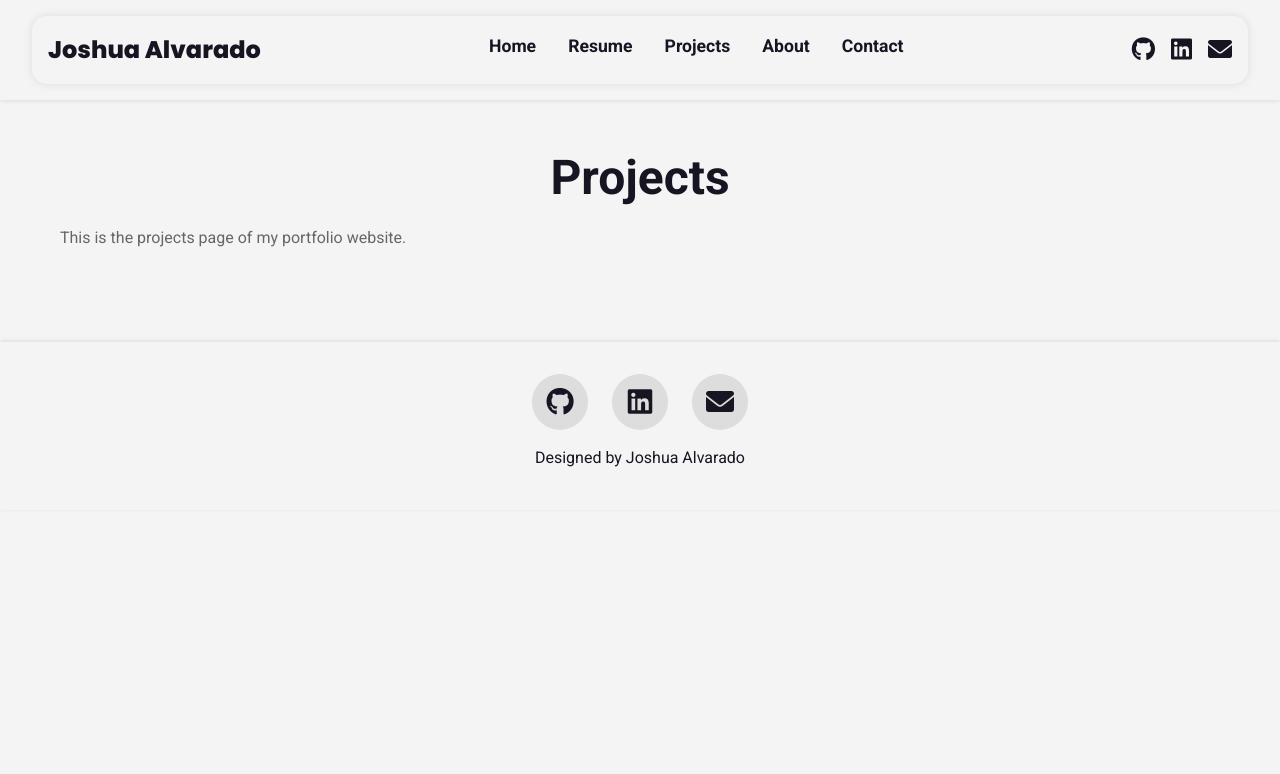
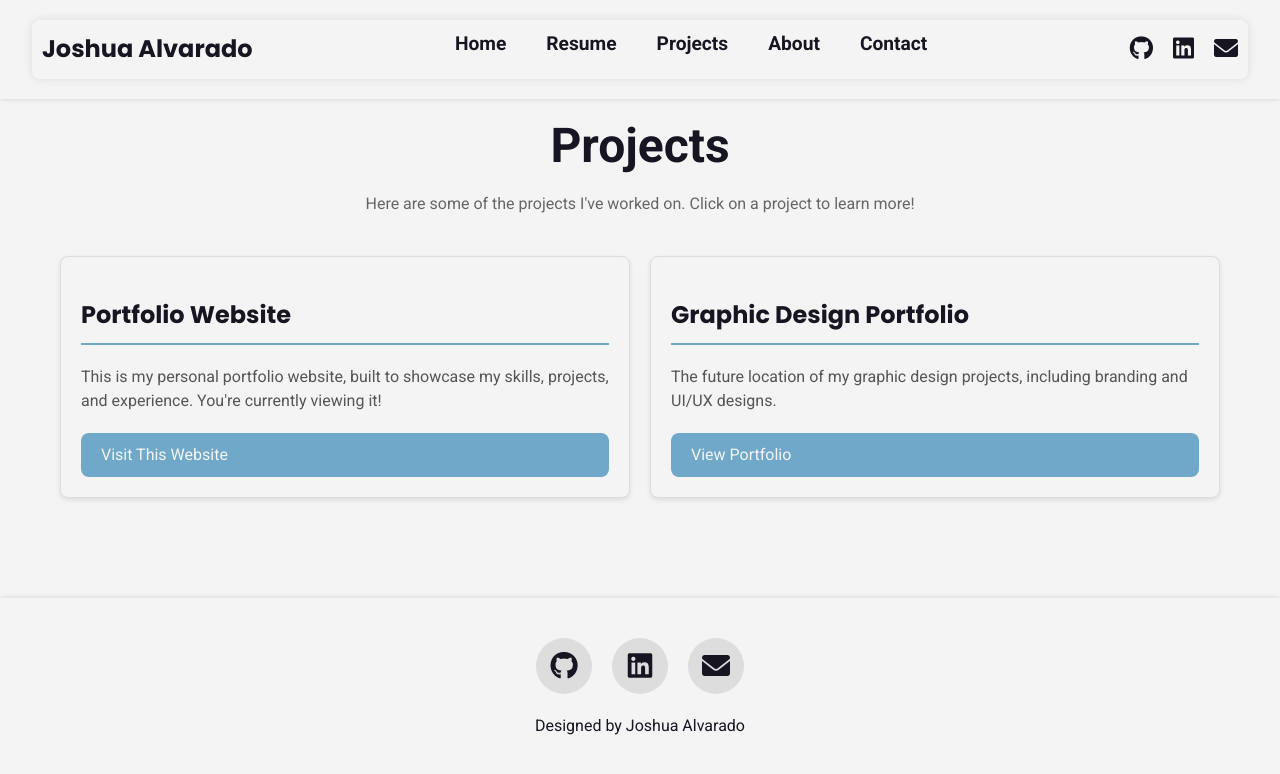
Before and after one commit to JoshuaAlvarado-hub/joshalvarado.com, a Jekyll site: the page built from projects.html, in a window 1280 px wide. Shown: the top 774 px of the page. Built offline with Jekyll 4.4.1, drawn with Linux system fonts in a browser that asks for light colours.

Commit message:
added content to projects page
updated projects page to include this website as well as a future design portfolio. Updated CSS file to use more variables for improved consistency.

```diff
--- a/assets/css/style.css
+++ b/assets/css/style.css
@@ -16,22 +16,12 @@
     --hover-color: #699ab6;
 
     /* Fonts */
-    --font-family: 'Arial', sans-serif;
-
-    /* Navigation */
-    --logo-fontsize: 1.5rem;
-    --navsidepadding: clamp(1rem, 5vw, 5rem);
-
-    /* Footer */
-    --footercircles: 2rem;
-    --footercircles-fontsize: calc(var(--footercircles) / 2);
-
-    /* Font Families */
     --font-primary: 'Poppins', sans-serif;
     --font-secondary: 'Roboto', sans-serif;
     --font-monospace: 'Space Mono', monospace;
 
     /* Font Sizes */
+    --font-size-nav-items: 1.2rem;
     --font-size-h1: 3rem;
     --font-size-h2: 2rem;
     --font-size-h3: 1.5rem;
@@ -47,6 +37,32 @@
     /* Line Heights */
     --line-height-normal: 1.5;
     --line-height-heading: 1.2;
+
+    /* Spacing */
+    --gap-small: 10px;
+    --gap-medium: 20px;
+    --gap-large: 40px;
+
+    /* Margins */
+    --margin-small: 10px;
+    --margin-medium: 20px;
+    --margin-large: 40px;
+
+    /* Padding */
+    --padding-small: 10px;
+    --padding-medium: 20px;
+    --padding-large: 40px;
+
+    /* Border Radius */
+    --border-radius: 8px;
+
+    /* Navigation */
+    --logo-fontsize: 1.5rem;
+    --navsidepadding: clamp(1rem, 5vw, 5rem);
+
+    /* Footer */
+    --footercircles: 2rem;
+    --footercircles-fontsize: calc(var(--footercircles) / 2);
 }
 
 /* Global Styles */
@@ -61,45 +77,45 @@ html {
 
 body {
     font-family: var(--font-family);
-    line-height: 1.5;
+    line-height: var(--line-height-normal);
     margin: 0;
     padding: 0;
     background-color: var(--background-color);
 }
 
 h1 {
-    font-size: 3rem;
-    margin: 0.5rem 0;
+    font-size: var(--font-size-h1);
+    margin: var(--margin-small) 0;
     color: var(--primary-color);
     text-align: center;
 }
 
 h2 {
-    font-size: 2rem;
-    margin-bottom: 1rem;
+    font-size: var(--font-size-h2);
+    margin-bottom: var(--margin-medium);
     color: var(--primary-color);
     border-bottom: 2px solid var(--secondary-color);
-    padding-bottom: 0.5rem;
+    padding-bottom: var(--padding-small);
 }
 
 h3 {
-    font-size: 1.5rem;
-    margin: 0.5rem 0;
+    font-size: var(--font-size-h3);
+    margin: var(--margin-small) 0;
     color: var(--text-color);
 }
 
 p {
-    margin: 0.5rem 0;
+    margin: var(--margin-small) 0;
     color: var(--text-muted-color);
 }
 
 ul {
-    margin: 1rem 0;
-    padding-left: 1.5rem;
+    margin: var(--margin-medium) 0;
+    padding-left: var(--padding-large);
 }
 
 ul li {
-    margin-bottom: 0.5rem;
+    margin-bottom: var(--margin-small);
 }
 
 .time {
@@ -111,15 +127,15 @@ ul li {
 .container {
     max-width: 1200px;
     margin: 0 auto;
-    padding: 20px;
-    font-family: 'Roboto', sans-serif;
-    line-height: 1.6;
+    padding: var(--padding-medium);
+    font-family: var(--font-secondary);
+    line-height: var(--line-height-normal);
 }
 
 main {
     flex: 1;
-    margin-top: 5rem;
-    padding: 2rem;
+    margin-top: var(--margin-large);
+    padding: var(--padding-large);
 }
 
 /* Header */
@@ -139,9 +155,9 @@ nav {
     justify-content: space-between;
     align-items: center;
     background-color: var(--tertiary-color);
-    padding: 1rem;
-    border-radius: 15px;
-    margin: 1rem auto;
+    padding: var(--padding-small);
+    border-radius: var(--border-radius);
+    margin: var(--margin-medium) auto;
     width: calc(100% - var(--navsidepadding));
     box-shadow: 0px 0px 10px var(--shadow-color);
 }
@@ -151,8 +167,8 @@ nav {
 }
 
 .logo {
-    font-family: "Poppins", sans-serif;
-    font-weight: 800;
+    font-family: var(--font-primary);
+    font-weight: var(--font-weight-bold);
     font-size: var(--logo-fontsize);
     white-space: nowrap;
 }
@@ -165,12 +181,12 @@ nav {
 .nav-right {
     margin-left: auto;
     display: flex;
-    gap: 1rem;
+    gap: var(--gap-medium);
     align-items: center;
 }
 
 .nav-right a {
-    font-size: 1.5rem;
+    font-size: var(--font-size-h3);
     color: var(--primary-color);
     text-decoration: none;
     transition: color 0.3s ease;
@@ -183,15 +199,15 @@ nav {
 nav ul {
     list-style: none;
     display: flex;
-    gap: 2rem;
+    gap: var(--gap-large);
     margin: 0;
     padding: 0;
 }
 
 nav a {
-    font-family: "Roboto", sans-serif;
-    font-weight: 700;
-    font-size: 1.1rem;
+    font-family: var(--font-secondary);
+    font-weight: var(--font-weight-bold);
+    font-size: var(--font-size-nav-items);
     color: var(--primary-color);
     text-decoration: none;
     transition: color 0.3s ease;
@@ -206,7 +222,7 @@ nav a:hover {
     background: none;
     color: var(--primary-color);
     border: none;
-    font-size: 1.5rem;
+    font-size: var(--font-size-h3);
     cursor: pointer;
 }
 
@@ -219,16 +235,16 @@ footer {
     background: var(--background-color);
     color: var(--primary-color);
     text-align: center;
-    padding: 2rem 0;
-    margin-top: 2rem;
+    padding: var(--padding-large) 0;
+    margin-top: var(--margin-large);
     box-shadow: 0 -1px 4px var(--shadow-color);
 }
 
 .footer-socials {
     display: flex;
     justify-content: center;
-    gap: 1.5rem;
-    margin-bottom: 1rem;
+    gap: var(--gap-medium);
+    margin-bottom: var(--margin-medium);
 }
 
 .footer-socials a {
@@ -251,8 +267,8 @@ footer {
 }
 
 .footer-text {
-    font-family: "Roboto", sans-serif;
-    font-size: 1rem;
+    font-family: var(--font-secondary);
+    font-size: var(--font-size-body);
     color: var(--primary-color);
 }
 
@@ -265,7 +281,7 @@ footer {
     justify-content: center;
     align-items: flex-start;
     height: 60vh;
-    padding: 20px;
+    padding: var(--padding-medium);
     box-sizing: border-box;
 }
 
@@ -278,7 +294,7 @@ footer {
     font-size: var(--font-size-h1);
     font-weight: var(--font-weight-bold);
     color: var(--text-color);
-    margin-bottom: 20px;
+    margin-bottom: var(--margin-medium);
     text-align: left;
 }
 
@@ -293,32 +309,91 @@ footer {
 
 /* Resume Page */
 .work-experience, .skills {
-    margin-top: 40px;
+    margin-top: var(--margin-large);
 }
 
 .job {
-    margin-bottom: 30px;
+    margin-bottom: var(--margin-medium);
 }
 
 .job ul li {
-    font-family: "Roboto", sans-serif;
-    font-size: 1rem;
+    font-family: var(--font-secondary);
+    font-size: var(--font-size-body);
     color: var(--text-color);
-    margin-bottom: 5px;
+    margin-bottom: var(--margin-small);
 }
 
 .skills ul li {
-    font-family: "Roboto", sans-serif;
-    font-size: 1rem;
+    font-family: var(--font-secondary);
+    font-size: var(--font-size-body);
     color: var(--text-color);
-    font-weight: bold;
+    font-weight: var(--font-weight-bold);
+}
+
+/* Projects Page */
+.projects-grid {
+    display: grid;
+    grid-template-columns: repeat(auto-fit, minmax(300px, 1fr)); /* Responsive grid */
+    gap: var(--gap-medium);
+    margin-top: var(--margin-large);
+}
+
+.project {
+    display: flex;
+    flex-direction: column;
+    justify-content: space-between;
+    background-color: var(--tertiary-color);
+    border: 1px solid var(--border-color);
+    border-radius: var(--border-radius);
+    padding: var(--padding-medium);
+    box-shadow: 0 2px 5px var(--shadow-color);
+    transition: transform 0.3s ease, box-shadow 0.3s ease;
+    height: 100%;
+}
+
+.project:hover {
+    transform: translateY(-5px);
+    box-shadow: 0 4px 10px var(--shadow-color);
+}
+
+.project h2 {
+    font-family: var(--font-primary);
+    font-size: var(--font-size-h3);
+    font-weight: var(--font-weight-bold);
+    color: var(--primary-color);
+    margin-bottom: var(--margin-small);
+}
+
+.project p {
+    font-family: var(--font-secondary);
+    font-size: var(--font-size-body);
+    color: var(--text-secondary-color);
+    margin-bottom: var(--margin-medium);
+    flex-grow: 1;
+}
+
+.project .btn {
+    display: inline-block;
+    padding: var(--padding-small) var(--padding-medium);
+    background-color: var(--secondary-color);
+    color: var(--tertiary-color);
+    border: none;
+    border-radius: var(--border-radius);
+    font-size: var(--font-size-body);
+    text-decoration: none;
+    transition: background-color 0.3s ease;
+    align-self: flex-start;
+}
+
+.project .btn:hover {
+    background-color: var(--hover-color);
 }
 
 /* Contact Page */
 .container {
     max-width: 1200px;
     margin: 0 auto;
-    padding: 20px;
+    padding: var(--padding-medium);
 }
 
 .text-center {
@@ -328,34 +403,34 @@ footer {
 .contact-wrapper {
     display: flex;
     flex-wrap: wrap;
-    gap: 10px;
-    margin-top: 10px;
+    gap: var(--gap-medium);
+    margin-top: var(--margin-medium);
 }
 
-.contact-info {
+.contact-info, .contact-form {
     flex: 1 1 45%;
-    padding: 10px;
+    padding: var(--padding-medium);
 }
 
 .contact-form {
-    flex: 1 1 50%;
-    padding: 10px;
     border: 1px solid var(--border-color);
-    border-radius: 8px;
+    border-radius: var(--border-radius);
     box-shadow: 0 2px 5px var(--shadow-color);
 }
 
-.contact-info h3 {
-    margin-bottom: 15px;
-    font-family: "Poppins", sans-serif;
+.contact-info h1 {
+    font-family: var(--font-secondary);
+    font-style: normal;
     color: var(--primary-color);
 }
 
-.contact-info h1 {
-    font-family: "Roboto", sans-serif;
-    font-style: normal;
-    font-variation-settings: "wdth" 100;
+.contact-info h3, .contact-form h3 {
+    font-family: var(--font-primary);
+    font-size: var(--font-size-h3);
+    font-weight: var(--font-weight-bold);
     color: var(--primary-color);
+    margin-top: 0;
+    margin-bottom: var(--margin-small);
 }
 
 .list-unstyled {
@@ -364,14 +439,14 @@ footer {
 }
 
 .list-unstyled li {
-    margin-bottom: 10px;
+    margin-bottom: var(--margin-small);
     color: var(--primary-color);
 }
 
 .social-links a {
-    font-size: 24px;
-    margin-right: 15px;
-    color: var (--text-color);
+    font-size: var(--font-size-h2);
+    margin-right: var(--margin-small);
+    color: var(--text-color);
     transition: color 0.3s;
 }
 
@@ -380,23 +455,23 @@ footer {
 }
 
 .form-group {
-    margin-bottom: 10px;
+    margin-bottom: var(--margin-small);
 }
 
 .form-group label {
     display: block;
-    margin-bottom: 5px;
-    font-weight: bold;
+    margin-bottom: var(--margin-small);
+    font-weight: var(--font-weight-bold);
     color: var(--primary-color);
 }
 
 .form-group input,
 .form-group textarea {
     width: 100%;
-    padding: 8px;
+    padding: var(--padding-small);
     border: 1px solid var(--border-color);
-    border-radius: 5px;
-    font-size: 0.9rem;
+    border-radius: var(--border-radius);
+    font-size: var(--font-size-body);
     color: var(--text-color);
     background-color: var(--tertiary-color);
 }
@@ -407,12 +482,12 @@ footer {
 
 .btn {
     display: inline-block;
-    padding: 8px;
+    padding: var(--padding-small);
     background-color: var(--secondary-color);
     color: var(--tertiary-color);
     border: none;
-    border-radius: 5px;
-    font-size: 1rem;
+    border-radius: var(--border-radius);
+    font-size: var(--font-size-body);
     cursor: pointer;
     transition: background-color 0.3s;
     width: 100%;
@@ -424,12 +499,12 @@ footer {
 
 .contact-form input,
 .contact-form textarea {
-    font-family: "Space Mono", monospace;
-    font-size: 16px;
+    font-family: var(--font-monospace);
+    font-size: var(--font-size-body);
     color: var(--text-color);
-    padding: 10px;
+    padding: var(--padding-small);
     border: 1px solid var(--border-color);
-    border-radius: 5px;
+    border-radius: var(--border-radius);
     width: 100%;
     box-sizing: border-box;
     background-color: var(--tertiary-color);
@@ -440,33 +515,23 @@ footer {
     height: 80px;
 }
 
-.contact-form h3 {
-    font-family: "Poppins", sans-serif;
-    font-size: 1.2rem;
-    font-weight: 700;
-    color: var(--primary-color);
-    text-transform: uppercase;
-    margin-top: 0;
-    margin-bottom: 10px;
-}
-
 .contact-header {
     margin-top: 0;
-    margin-bottom: 15px;
+    margin-bottom: var(--margin-small);
 }
 
 .contact-header h1 {
-    font-family: "Poppins", sans-serif;
-    font-size: 2rem;
-    font-weight: 700;
+    font-family: var(--font-primary);
+    font-size: var(--font-size-h2);
+    font-weight: var(--font-weight-bold);
     color: var(--primary-color);
-    margin-bottom: 10px;
+    margin-bottom: var(--margin-small);
     text-align: left;
 }
 
 .contact-header p {
-    font-family: "Roboto", sans-serif;
-    font-size: 1rem;
+    font-family: var(--font-secondary);
+    font-size: var(--font-size-body);
     color: var(--text-secondary-color);
     margin: 0;
     text-align: left;
--- a/projects.html
+++ b/projects.html
@@ -4,6 +4,20 @@ title: Projects
 permalink: /projects/
 ---
 <div class="container">
-    <h1>Projects</h1>
-    <p>This is the projects page of my portfolio website.</p>
+    <h1 class="text-center">Projects</h1>
+    <p class="text-center">Here are some of the projects I've worked on. Click on a project to learn more!</p>
+
+    <!-- Projects Grid -->
+    <section class="projects-grid">
+        <article class="project">
+            <h2>Portfolio Website</h2>
+            <p>This is my personal portfolio website, built to showcase my skills, projects, and experience. You're currently viewing it!</p>
+            <a href="{{ '/' | relative_url }}" class="btn">Visit This Website</a>
+        </article>
+        <article class="project">
+            <h2>Graphic Design Portfolio</h2>
+            <p>The future location of my graphic design projects, including branding and UI/UX designs.</p>
+            <a href="https://dribbble.com/joshua-alvarado" target="_blank" class="btn">View Portfolio</a>
+        </article>
+    </section>
 </div>
```
